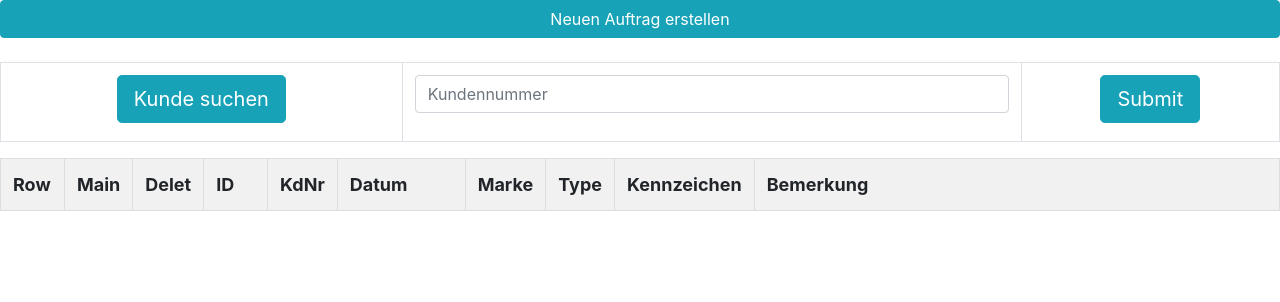
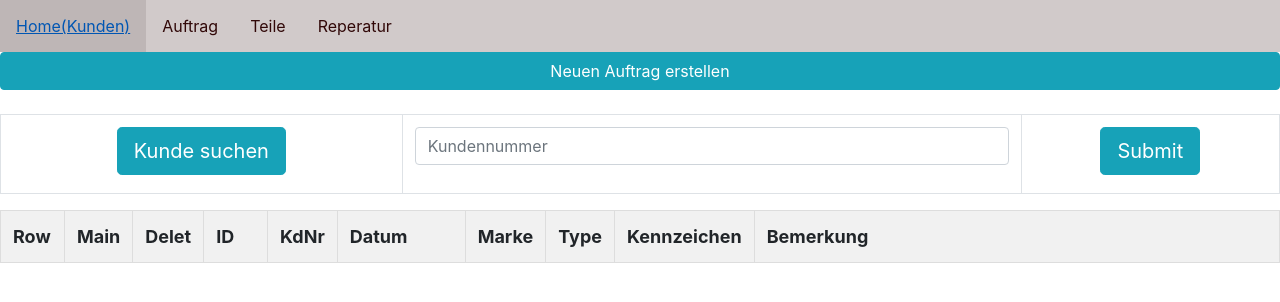
Before and after one commit to anassheikhmustafa/ProjektKFZ, a PHP site: page /auftrag/auftrag.php in a window 1280 px wide. Shown: the top 302 px of the page. Run offline with PHP 8.4, Linux system fonts and the light colour scheme; data that the repository does not hold is empty; some libraries are stand-ins or nearby versions.

Commit message:
Änderungen

```diff
--- a/projekt/auftrag/auftrag.php
+++ b/projekt/auftrag/auftrag.php
@@ -12,6 +12,27 @@
         <title>Auftrag</title>
 
     <style>
+        ul {
+        list-style-type: none;
+        margin: 0;
+        padding: 0;
+        overflow: hidden;
+        background-color: rgb(209, 202, 202);
+        }
+        li {
+        float: left;
+        }
+        li a {
+        display: block;
+        color: rgb(49, 8, 8);
+        text-align: center;
+        padding: 14px 16px;
+        text-decoration: none;
+        }
+        li a:hover:not(.active) {
+        background-color: rgb(190, 182, 182);
+        }
+
         #myInput {
         background-position: 10px 10px;
         background-repeat: no-repeat;
@@ -63,29 +84,35 @@
         background-color: #f1f1f1;
         }
 
+    </style>
 
-
-    </style>
+<ul>
+    <ul>
+      <li><a href="/kfz/projekt/index.php">Home(Kunden)</a></li>
+      <li><a href="/kfz/projekt/auftrag/auftrag.php">Auftrag</a></li>
+      <li><a href="/kfz/projekt/teile/teile.php">Teile</a></li>
+      <li><a href="/kfz/projekt/fahrzeuge/fahrzeug.html">Reperatur</a></li>
+    </ul>
+</ul>
 </head>
 <body>
 
 <?php
-
-
+// Neuen Auftrag anlegen
 echo "<form method='post'>";
 echo "<input type='submit' class='btn btn-info btn-block' name='eintragen' formaction='auftragneu.php' value='Neuen Auftrag erstellen'>";
 echo "<br>";
 echo "</form>";
 ?>
 
-
-
 <?php
 session_start();
+//Variable aus Session laden
 if(isset($_SESSION['kundennummerID'])){
     $kdnr2 = $_SESSION['kundennummerID'];
 }
 
+//Eingabe zur Verarbeitung
 echo "
 <form action='" . $_SERVER['PHP_SELF'] . "' method='post'>
 
@@ -349,14 +376,10 @@
         }
 
     echo "</table>";
-
+    }
 }
 
-}
-
-
 ?>
-
 
 <!-- Modal -->
 <div id="myModal"  class="modal fade" role="dialog" tabindex="-1">
@@ -432,10 +455,6 @@
 <script src="https://stackpath.bootstrapcdn.com/bootstrap/4.2.1/js/bootstrap.min.js" integrity="sha384-B0UglyR+jN6CkvvICOB2joaf5I4l3gm9GU6Hc1og6Ls7i6U/mkkaduKaBhlAXv9k" crossorigin="anonymous"></script>
 <script>
 
-    // Größe von Modal
-
-
-
     // Kundennummer übertrag aus Modal
     $('.pickCustomer').click(function() {
         var name = $(this).val();
```
Lines whose indentation alone changed are shown as unchanged.
